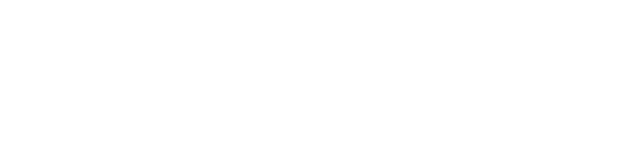
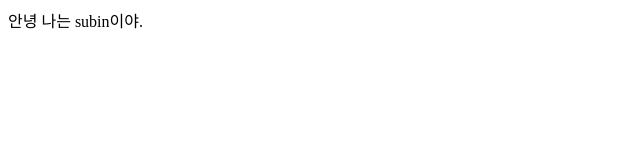
Before and after one commit to subin33/git-test, a plain HTML site: page index.html in a window 1280 px wide. Shown: the whole page, without its empty margins (0-640 px from the left). Drawn offline with Linux system fonts and the light colour scheme.

Commit message:
subin_test

```diff
--- a/index.html
+++ b/index.html
@@ -6,6 +6,6 @@
   <title>Subin Branch</title>
 </head>
 <body>
-
+  <div class="subin">안녕 나는 subin이야.</div>
 </body>
 </html>
```
